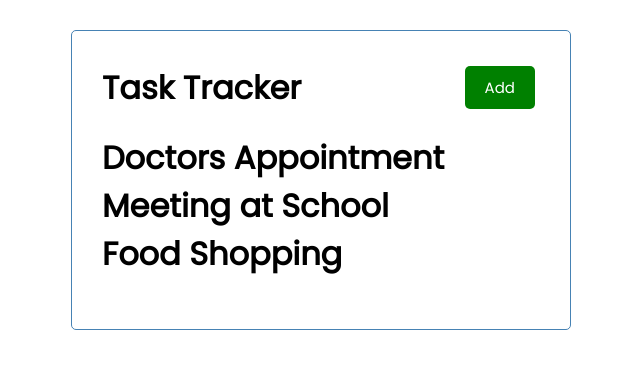
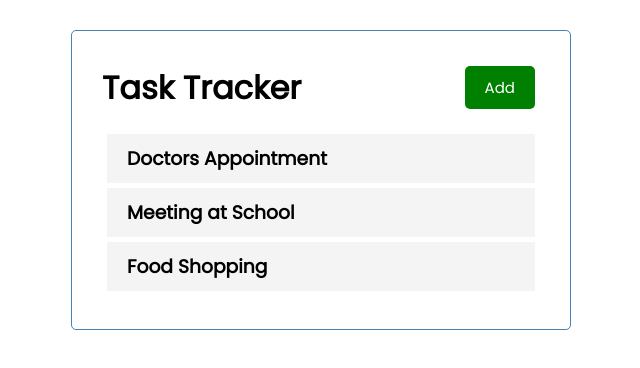
Before and after one commit to aliciachamar/react-task-tracker, a React (Create React App) app: page / in a window 1280 px wide. Shown: the top 368 px of the page, without its empty margins (319-959 px from the left). Built offline with nearby package versions, Linux system fonts and the light colour scheme; the HTML template or start-up script is replaced by a standard one.

Commit message:
added Task component

```diff
--- a/src/App.js
+++ b/src/App.js
@@ -1,11 +1,33 @@
 import Header from "./components/Header";
 import Tasks from "./components/Tasks";
+import { useState } from "react";
 
 function App() {
+  const [tasks, setTasks ] = useState([
+    {
+      id: 1,
+      text: "Doctors Appointment",
+      day: "Feb 5th at 2:30pm",
+      reminder: true
+    },
+    {
+      id: 2,
+      text: "Meeting at School",
+      day: "Feb 6th at 1:30pm",
+      reminder: true
+    },
+    {
+      id: 3,
+      text: "Food Shopping",
+      day: "Feb 5th at 2:30pm",
+      reminder: false
+    }
+  ]);
+
   return (
     <div className="container">
       <Header />
-      <Tasks />
+      <Tasks tasks={tasks}/>
     </div>
   );
 }
--- /dev/null
+++ b/src/components/Task.js
@@ -0,0 +1,9 @@
+const Task = ({ task }) => {
+  return (
+    <div className="task">
+      <h3>{task.text}</h3>
+    </div>
+  )
+}
+
+export default Task;
--- a/src/components/Tasks.js
+++ b/src/components/Tasks.js
@@ -1,28 +1,9 @@
-const tasks = [
-  {
-    id: 1,
-    text: "Doctors Appointment",
-    day: "Feb 5th at 2:30pm",
-    reminder: true
-  },
-  {
-    id: 2,
-    text: "Meeting at School",
-    day: "Feb 6th at 1:30pm",
-    reminder: true
-  },
-  {
-    id: 3,
-    text: "Food Shopping",
-    day: "Feb 5th at 2:30pm",
-    reminder: false
-  }
-]
+import Task from "./Task";
 
-const Tasks = () => {
+const Tasks = ({ tasks }) => {
   return (
     <>
-      {tasks.map((task) => (<h1>{task.text}</h1>))}
+      {tasks.map((task) => (<Task key={task.id} task={task} />))}
     </>
   )
 }
```
